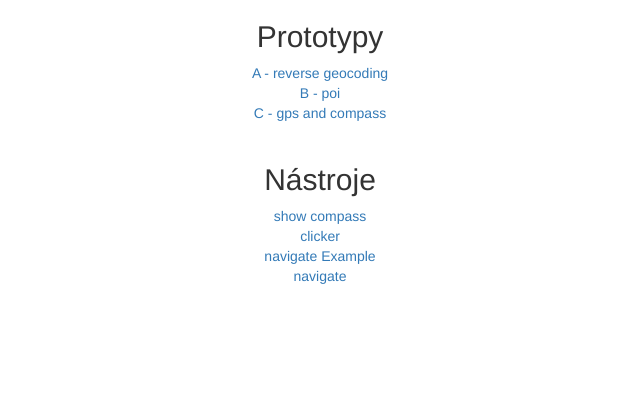
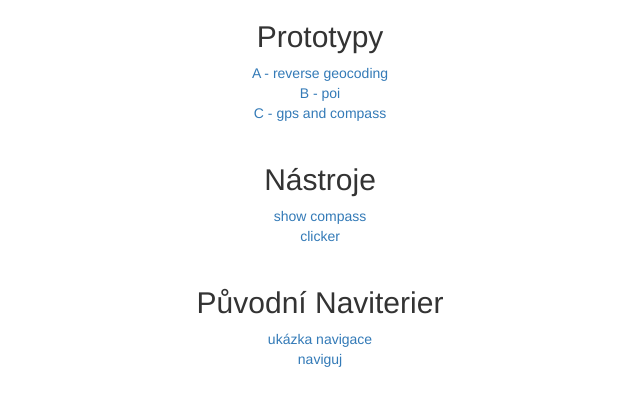
Before and after one commit to pavelcerny/naviterier-dp, a Django app: page / in a window 1280 px wide. Shown: the top 406 px of the page, without its empty margins (320-960 px from the left). Run offline with Django 3.2, Linux system fonts and the light colour scheme; parts of the project's set-up code (start-up, migrations or seed data) failed here and were passed over; some libraries are stand-ins or nearby versions.

Commit message:
renamed templates

```diff
--- a/chat/templates/chat/index.html
+++ b/chat/templates/chat/index.html
@@ -17,8 +17,15 @@
 
         <div><a href="{% url 'chat:showCompass' %}">show compass</a></div>
         <div><a href="{% url 'chat:clicker' %}">clicker</a></div>
-        <div><a href="{% url 'chat:navigateExample' %}">navigate Example</a></div>
-        <div><a href="{% url 'chat:navigate' %}">navigate</a></div>
+
+        <br>
+
+        <h2>Původní Naviterier</h2>
+
+
+        <div><a href="{% url 'chat:navigateExample' %}">ukázka navigace</a></div>
+        <div><a href="{% url 'chat:navigate' %}">naviguj</a></div>
+
 
     </div>
 
--- a/chat/views.py
+++ b/chat/views.py
@@ -36,23 +36,23 @@ def index_html(request):
 
 
 def navigateCurrentNaviterier(request):
-    return render(request, 'chat/naviterierCurrent.html', {})
+    return render(request, 'chat/fin00-naviterierSotA.html', {})
 
 
 def chat_with_history(request):
-    return render(request, 'chat/whistory.html', {})
+    return render(request, 'chat/tmp_whistory.html', {})
 
 
 def speechrecognition(request):
-    return render(request, 'chat/speechrecognition.html', {})
+    return render(request, 'chat/tmp_speechrecognition.html', {})
 
 
 def speechrecognition02(request):
-    return render(request, 'chat/speechrecognition02.html', {})
+    return render(request, 'chat/tmp_speechrecognition02.html', {})
 
 
 def reverseGeocoding(request):
-    return render(request, 'chat/proto01-reverse-geocoding.html')
+    return render(request, 'chat/tmp_proto01-reverse-geocoding.html')
 
 
 def navigateExample(request):
@@ -73,26 +73,26 @@ def navigateExample(request):
         "SourceAddress": sourceAddress,
         "PreviousUrl": previousUrl
     }
-    return render(request, 'chat/protoFIN-navigate.html', context)
+    return render(request, 'chat/fin00-navigate.html', context)
 
 
 def poi(request):
     # reset session
     request.session['context'] = {}
 
-    return render(request, 'chat/proto02-poi-chat.html')
+    return render(request, 'chat/tmp_proto02-poi-chat.html')
 
 
 def gpsAndCompass(request):
-    return render(request, 'chat/proto03-gps.html')
+    return render(request, 'chat/tmp_proto03-gps.html')
 
 
 def showCompass(request):
-    return render(request, 'chat/showcompass.html')
+    return render(request, 'chat/tools_showcompass.html')
 
 
 def mapClicker(request):
-    return render(request, 'chat/clicker.html')
+    return render(request, 'chat/tools_clicker.html')
 
 
 # API
@@ -106,4 +106,4 @@ def processUserInput(request):
 
 
 def sandbox(request):
-    return render(request, 'chat/sandbox.html')
+    return render(request, 'chat/tmp_sandbox.html')
```
Also changed, not shown: chat/templates/chat/fin00-navigate.html (renamed from chat/templates/chat/protoFIN-navigate.html), chat/templates/chat/fin00-naviterierSotA.html (renamed from chat/templates/chat/naviterierCurrent.html), chat/templates/chat/tmp_newPageTemplate.html (renamed from chat/templates/chat/newPageTemplate.html), chat/templates/chat/tmp_proto01-reverse-geocoding.html (renamed from chat/templates/chat/proto01-reverse-geocoding.html), chat/templates/chat/tmp_proto02-poi-chat.html (renamed from chat/templates/chat/proto02-poi-chat.html), chat/templates/chat/tmp_proto03-gps.html (renamed from chat/templates/chat/proto03-gps.html), chat/templates/chat/tmp_sandbox.html (renamed from chat/templates/chat/sandbox.html), chat/templates/chat/tmp_speechrecognition.html (renamed from chat/templates/chat/speechrecognition.html), chat/templates/chat/tmp_speechrecognition02.html (renamed from chat/templates/chat/speechrecognition02.html), chat/templates/chat/tmp_whistory.html (renamed from chat/templates/chat/whistory.html), chat/templates/chat/tools_clicker.html (renamed from chat/templates/chat/clicker.html), chat/templates/chat/tools_showcompass.html (renamed from chat/templates/chat/showcompass.html).
